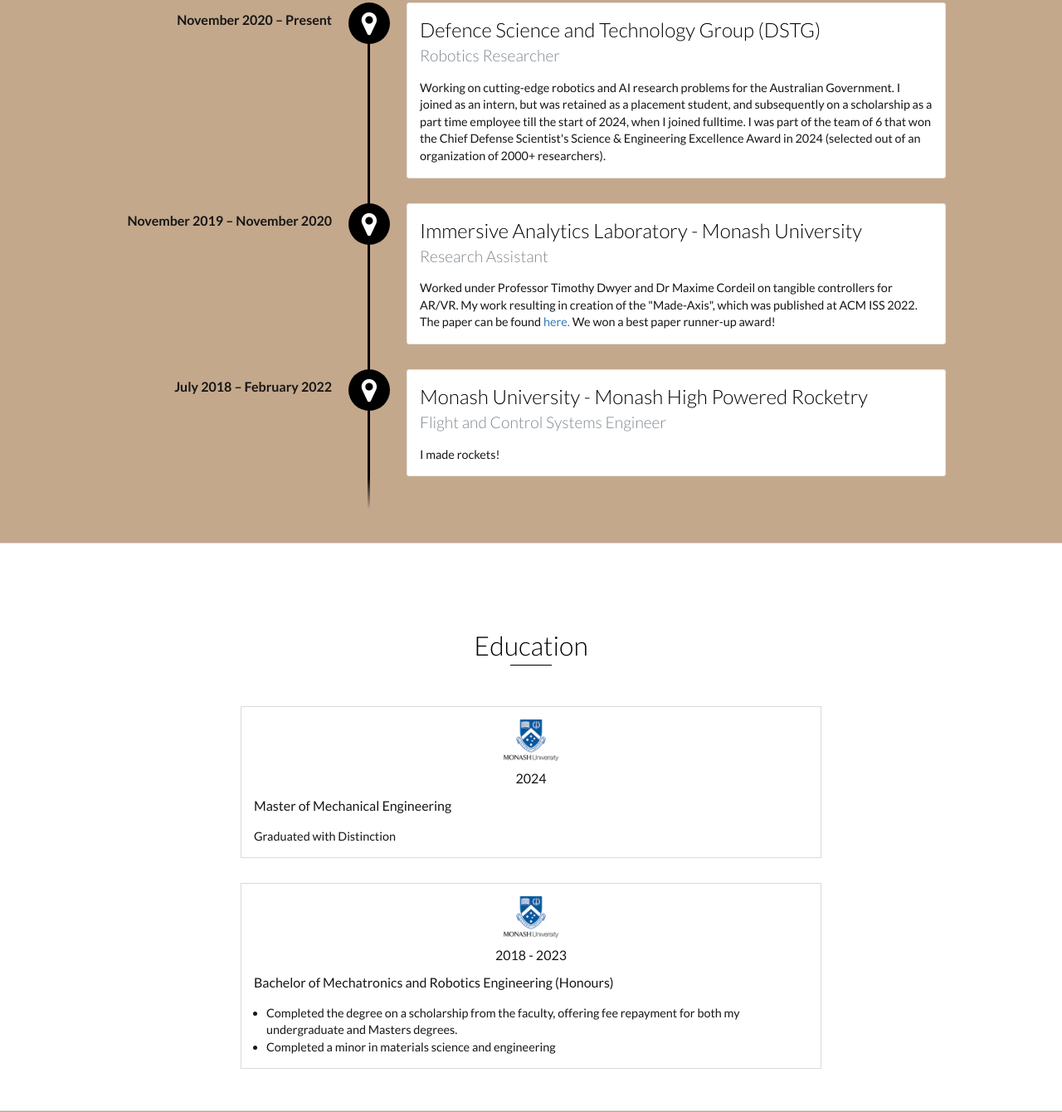
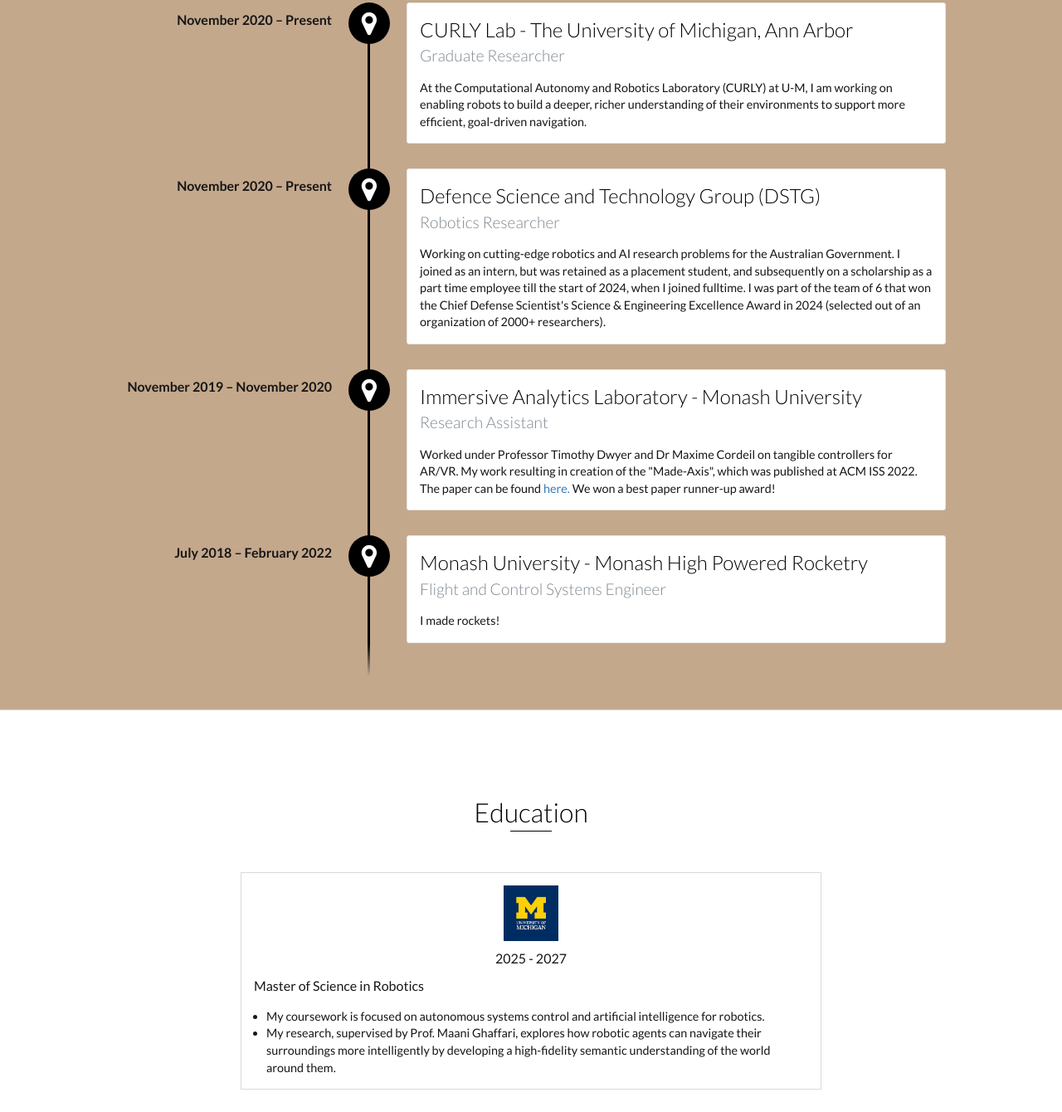
Before and after one commit to standon99/standon99.github.io, a website: page index.html in a window 1280 px wide. Shown: the part 1138-2478 px from the top of the page at 83% size. Drawn offline with nearby package versions, Linux system fonts and the light colour scheme.

Commit message:
Included UMich degree details and graduate research

```diff
--- a/index.html
+++ b/index.html
@@ -102,6 +102,15 @@
         <h2 class="heading">Experience</h2>
         <div id="experience-timeline">
             <div data-date="November 2020 – Present">
+                <h3>CURLY Lab - The University of Michigan, Ann Arbor</h3>
+                <h4>Graduate Researcher</h4>
+                <p>
+                    At the Computational Autonomy and Robotics Laboratory (CURLY) at U-M, I am working on enabling robots to build a deeper, richer understanding of their environments to support more efficient, goal-driven navigation.
+                    <!-- Specifically, my current work focuses on compositional target navigation: seeking to allow robots to interpret more complex inputs and reason effectively based on their world understanding and their . -->
+                </p>
+            </div>
+
+            <div data-date="November 2020 – Present">
                 <h3>Defence Science and Technology Group (DSTG)</h3>
                 <h4>Robotics Researcher</h4>
                 <p>
@@ -133,6 +142,23 @@
     <div id="education">
         <h2 class="heading">Education</h2>
         <div class="row">
+            <div class="education-block">
+                <div class="education-image">
+                    <img src="media/umich_logo.jpg" alt="University of Michigan Logo" class=center>
+                </div>
+                <span class="education-date">2025 - 2027</span>
+                <h4>Master of Science in Robotics</h4>
+                <ul>
+                    <li>
+                        My coursework is focused on autonomous systems control and artificial intelligence for robotics. </li>
+                    <li>
+                        My research, supervised by Prof. Maani Ghaffari, explores how robotic agents can navigate their surroundings more intelligently by developing a high-fidelity semantic understanding of the world around them.
+                    </li>
+                </ul>
+            </div>
+            <!-- End .education-block -->
+
+
             <div class="education-block">
                 <div class="education-image">
                     <img src="media/MonashLogo.png" alt="Monash University Logo" class=center>
```
Also changed, not shown: media/umich_logo.jpg (added).
